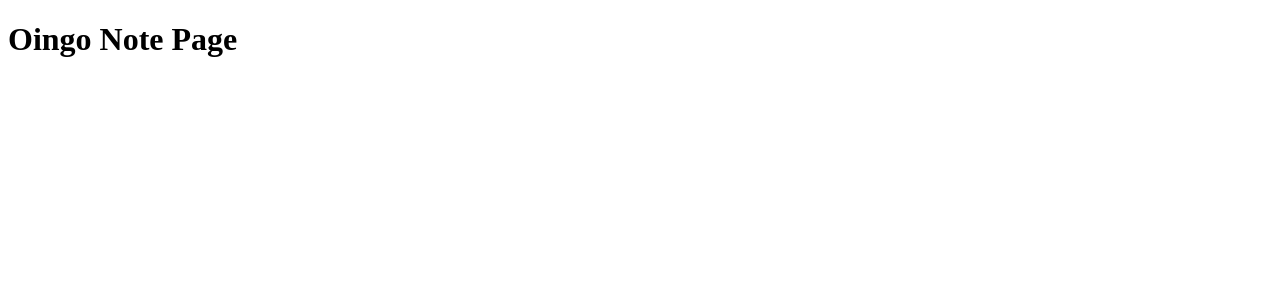
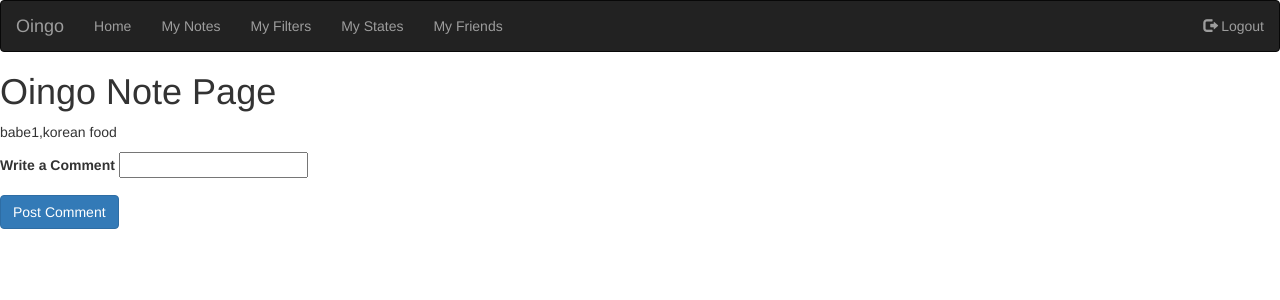
Before and after one commit to rgoldblum/Oingo-Web-App, a PHP site: page /notepage.php?nid=1 in a window 1280 px wide. Shown: the top 300 px of the page. Run offline with PHP 8.4, Linux system fonts and the light colour scheme; a user stored in the database is signed in; data comes from the database, SQL or seed files in the repository; a stand-in replaces the project's code that opens the database connection.

Commit message:
Added Note Comment Functionality
Added functionality to view notes and comments on notes and write comments on notes.

```diff
--- a/notepage.php
+++ b/notepage.php
@@ -1,13 +1,175 @@
 <?php
+//check if user is logged in
+require_once "check_login.php";
+
+// Include config file
+require_once "config.php";
+
+$ctext = "";
+$ctext_err = "";
+$nid;
+
+// Processing form data when form is submitted
+if($_SERVER["REQUEST_METHOD"] == "POST"){
+  $nid = $_POST["nid"];
+
+  //validate comment
+  if(empty(trim($_POST["ctext"]))) {
+    $ctext_err = "No comment entered";
+  } else {
+      $ctext = trim($_POST["ctext"]);
+  }
+
+  if(empty($ctext_err)) {
+    // //Set to eastern time zone
+    // date_default_timezone_set("America/New_York");
+    //
+    // //get current time
+    // $currTime = date("Y-m-d G:i:s", time());
+
+    $sql = "INSERT INTO comments (nid, uid, ctext) VALUES (?, ?, ?)";
+
+    if($stmt = $conn->prepare($sql)) {
+      $stmt->bind_param("iis", $param_nid, $param_uid, $param_ctext);
+
+      $param_nid = $nid;
+      $param_uid = $uid;
+      $param_ctext = $ctext;
+
+      if($stmt->execute()) {
+        header("location: notepage?nid=".$nid.".php");
+      }
+
+    } else {
+        echo "Error: Statement was not prepared: ".mysqli_error($conn);
+    }
+
+  }
+}
 
 ?>
 
 <!DOCTYPE html>
 <html>
+<head>
+    <title>Note Page</title>
+    <meta name="viewport" content="initial-scale=1.0">
+    <meta charset="utf-8">
+    <link rel="stylesheet" href="https://maxcdn.bootstrapcdn.com/bootstrap/3.3.7/css/bootstrap.css">
+    <style type="text/css">
+
+    </style>
+  </head>
   <body>
 
+    <nav class="navbar navbar-inverse">
+      <div class="container-fluid">
+        <div class="navbar-header">
+          <a class="navbar-brand" href="mainpage.php">Oingo</a>
+        </div>
+        <ul class="nav navbar-nav">
+          <li><a href="mainpage.php">Home</a></li>
+          <li><a href="user_notes.php">My Notes</a></li>
+          <li><a href="user_filters.php">My Filters</a></li>
+          <li><a href="user_states.php">My States</a></li>
+          <li><a href="user_friends.php">My Friends</a></li>
+        </ul>
+        <ul class="nav navbar-nav navbar-right">
+          <li><a href="logout.php"><span class="glyphicon glyphicon-log-out"></span> Logout</a></li>
+        </ul>
+      </div>
+    </nav>
+
     <h1>Oingo Note Page</h1>
+    <?php
 
+      if(!isset($_GET["nid"]) && !isset($_POST["nid"])) {
+        header("location: mainpage.php");
+      }
+
+      if(isset($_GET["nid"])) {
+        $nid = $_GET["nid"];
+        // echo $nid;
+      }
+
+      $sql = "SELECT * FROM note WHERE nid = ?";
+
+      //prepate statement
+      if($stmt = $conn->prepare($sql)) {
+        //bind $params
+        $stmt->bind_param("i", $param_nid);
+
+        //set params
+        $param_nid = $nid;
+
+        //execute
+        if($stmt->execute()) {
+          //display note info
+          $result = $stmt->get_result();
+
+          if($result->num_rows > 0) {
+
+            $note = $result->fetch_assoc();
+
+            echo "<div><p>".$note["ntext"]."</p></div>";
+
+            //fetch comments
+            $sql = "SELECT * FROM users NATURAL JOIN comments WHERE nid = ? ORDER BY ctimestamp";
+
+            //prepare statement
+            if($stmt = $conn->prepare($sql)) {
+
+              //bind params
+              $stmt->bind_param("i", $param_nid);
+
+              //set params
+              $param_nid = $nid;
+
+              //execute statement
+              if($stmt->execute()) {
+                $comments = $stmt->get_result();
+
+                if($comments->num_rows > 0) {
+
+                  while($row = $comments->fetch_assoc()) {
+                    //output comment info
+                    echo "<div><p><strong>".$row["username"]." (".$row["ctimestamp"]."): </strong>".$row["ctext"]."</p></div>";
+
+                  }
+
+                }
+              } else {
+                  echo "Error: Statement not executed: ".mysqli_error($conn);
+              }
+            } else {
+                echo "Error: Statment not prepared: ".mysqli_error($conn);
+            }
+
+
+          } else {
+              echo "Error: Note does not exist";
+          }
+
+        } else {
+            echo "Error: Statment not execute: ".mysqli_error($conn);
+        }
+      } else {
+          echo "Error: Statement not prepared: ".mysqli_error($conn);
+      }
+
+    ?>
+
+    <form action="<?php echo htmlspecialchars($_SERVER["PHP_SELF"]); ?>" method="post">
+        <div class="form-group <?php echo (!empty($ctext_err)) ? 'has-error' : ''; ?>">
+            <label>Write a Comment</label>
+            <input type="hidden" name = "nid" value = "<?php echo $nid ?>">
+            <input type="text" name="ctext" value="">
+            <span class="help-block"><?php echo $ctext_err; ?></span>
+        </div>
+        <div class="form-group">
+            <input type="submit" class="btn btn-primary" value="Post Comment">
+        </div>
+    </form>
 
   </body>
 </html>
--- a/user_notes.php
+++ b/user_notes.php
@@ -84,7 +84,7 @@ require_once "config.php";
           //add first row
           echo "<tbody>
                   <tr>
-                    <td>".$row["nid"]."</td>
+                    <td><a href='notepage.php?nid=".$row["nid"]."'>".$row["nid"]."</td>
                     <td>".$row["ntext"]."</td>
                     <td>".$row["notePrivacy"]."</td>
                     <td>".$row["latitude"]."</td>
@@ -98,7 +98,7 @@ require_once "config.php";
           while ($row = $result->fetch_assoc()) {
             //add rest of rows
             echo "<tr>
-                    <td>".$row["nid"]."</td>
+                    <td><a href='notepage.php?nid=".$row["nid"]."'>".$row["nid"]."</td>
                     <td>".$row["ntext"]."</td>
                     <td>".$row["notePrivacy"]."</td>
                     <td>".$row["latitude"]."</td>
@@ -124,6 +124,7 @@ require_once "config.php";
 
     ?>
 
+
   </body>
 
 </html>
--- a/user_states.php
+++ b/user_states.php
@@ -236,8 +236,6 @@ if($_SERVER["REQUEST_METHOD"] == "POST"){
         <div class="form-group">
             <input type="submit" class="btn btn-primary" value="Add State">
         </div>
-
-
     </form>
 
     </body>
```
Also changed, not shown: mainpage.php (+1 -18 lines), new_filter.php (+30 -11 lines).
